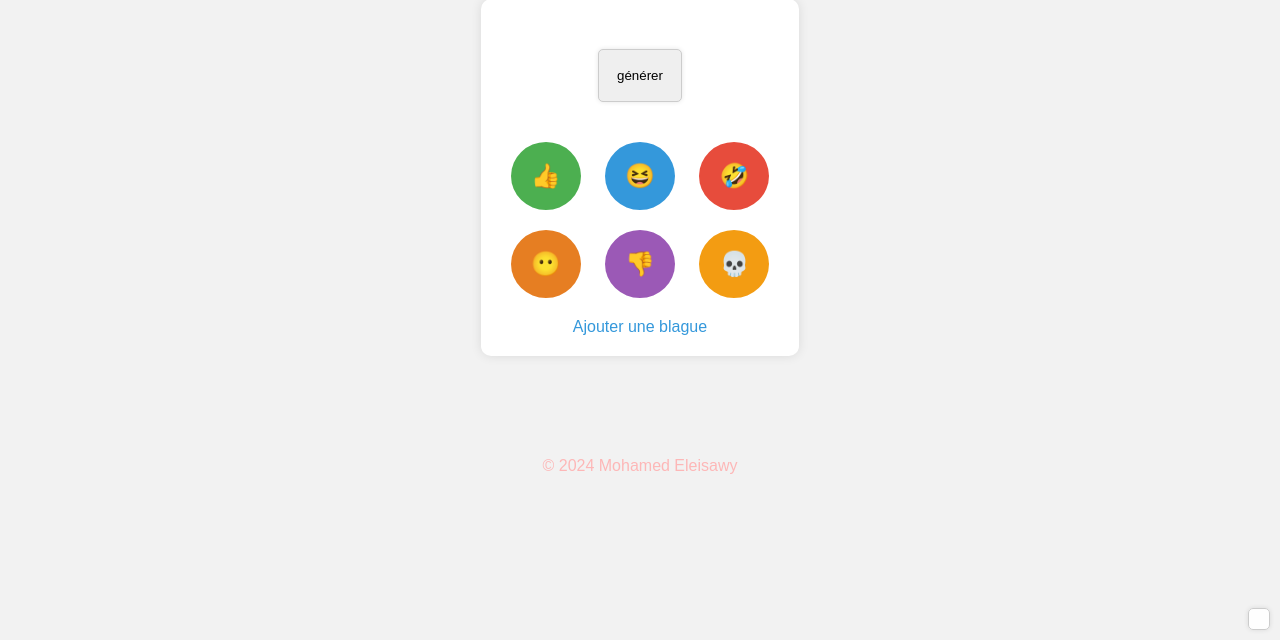
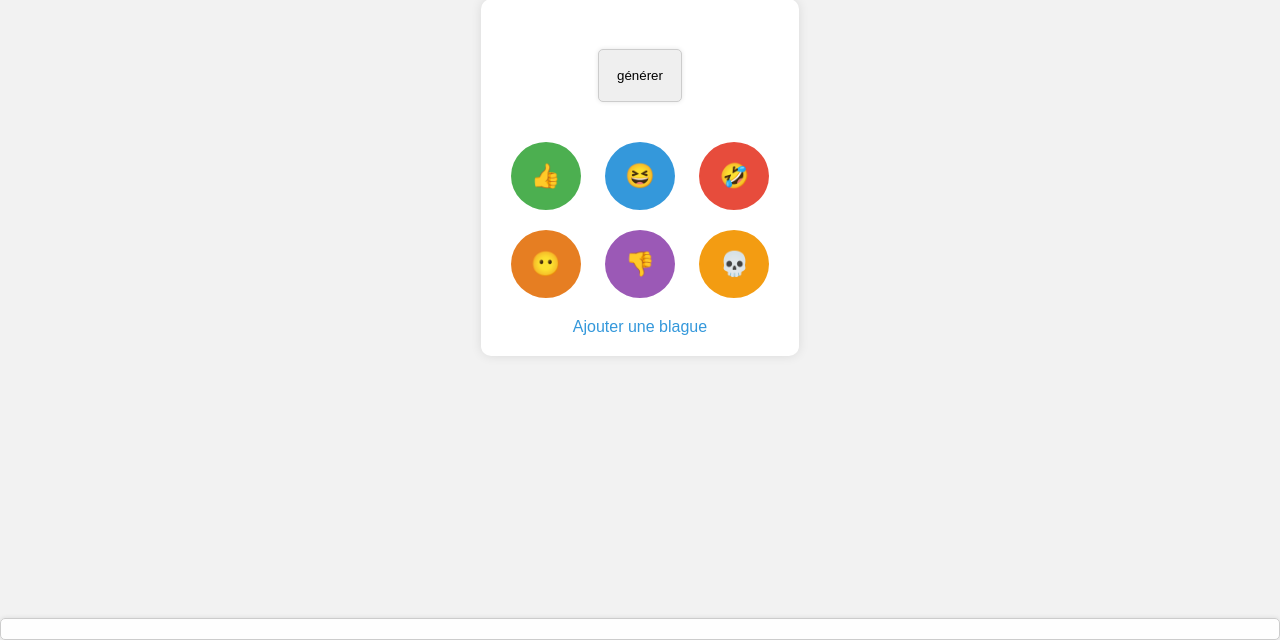
Before and after one commit to MohamedEleisawy/Blague_Update, a PHP site: page / in a window 1280 px wide. Shown: the part 160-800 px from the top of the page. Run offline with PHP 8.4, Linux system fonts and the light colour scheme.

Commit message:
bloc reaction

```diff
--- a/asset/css/style.css
+++ b/asset/css/style.css
@@ -137,13 +137,14 @@ footer{
 
 #reactionPercentages {
     position: fixed;
-    bottom: 10px;
-    right: 10px;
+    bottom: 0;
+    right: 0;
     background: rgba(255, 255, 255, 0.9);
     border: 1px solid #ccc;
     padding: 10px;
     box-shadow: 0 0 5px rgba(0, 0, 0, 0.1);
     border-radius: 5px;
+    width: 100%;
 }
 
 @media screen and (max-width: 480px) {
@@ -156,7 +157,6 @@ footer{
     }
 
     #reactionPercentages {
-        width: 100%;
         bottom: 0;
         right: 0;
         border-radius: 0;
--- a/index.php
+++ b/index.php
@@ -104,12 +104,10 @@ if (isset($_POST['reaction'])) {
             <a href="ajouter.php">Ajouter une blague</a>
         </section>
     </main>
-    <footer>
-        <p> © 2024 Mohamed Eleisawy </p>
-    </footer>
     <div id="reactionPercentages">
         <?php echo $reactionPercentages; ?>
     </div>
+
     <script src="./asset/js/app.js"></script>
 </body>
 </html>
```
